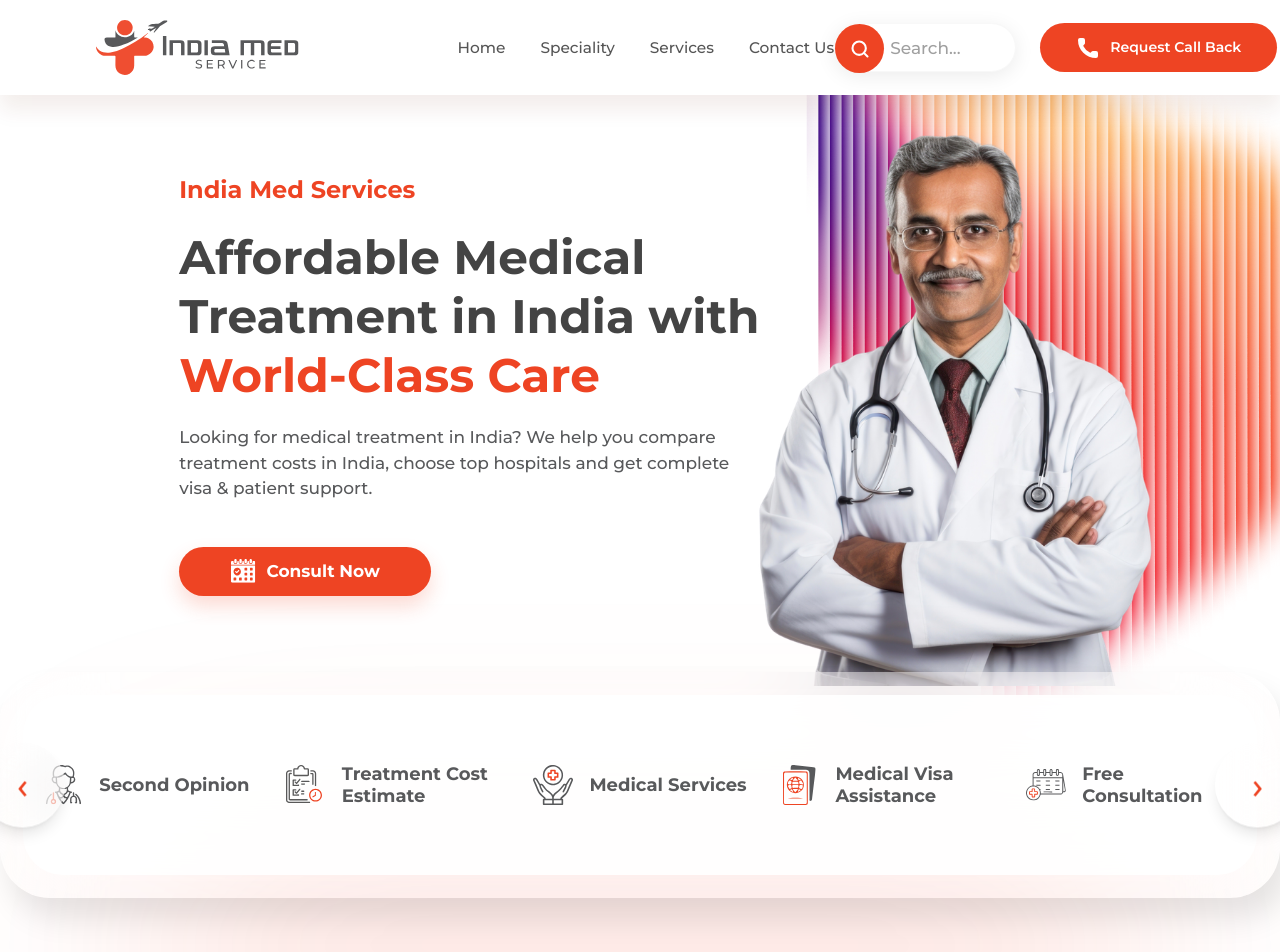
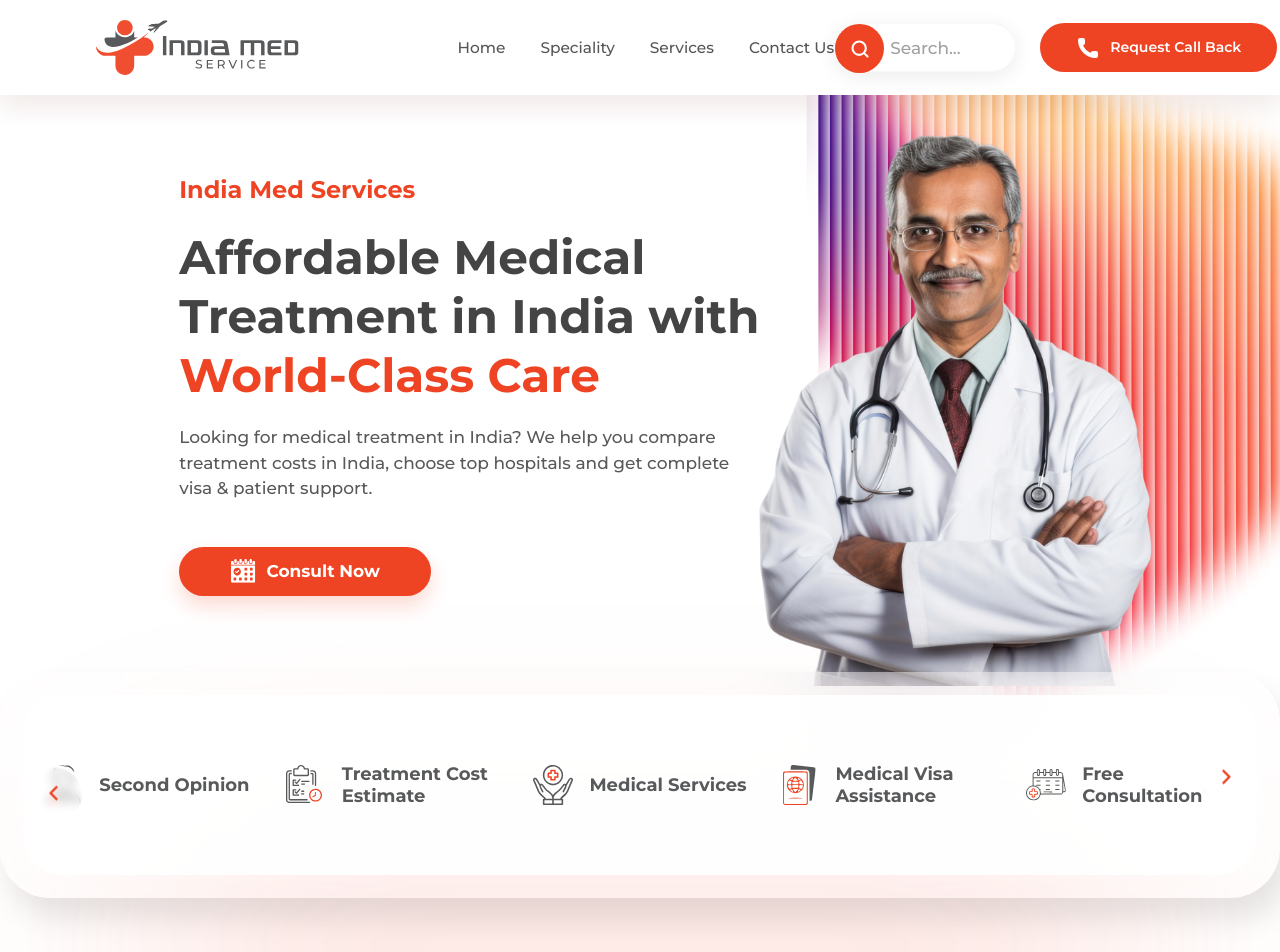
Before and after one commit to danish-rizwan-dev/india-med, a Next.js app: page / in a window 1280 px wide. Shown: the top 952 px of the page. Built offline with nearby package versions, Linux system fonts and the light colour scheme.

Commit message:
feat: add FeaturedDestination, IndiaMedNetwork, and ServicesBar section components

```diff
--- a/components/sections/FeaturedDestination.tsx
+++ b/components/sections/FeaturedDestination.tsx
@@ -149,21 +149,47 @@ export default function FeaturedDestination() {
           </div>
         </div>
 
-        {/* ================= NAVIGATION BUTTONS ================= */}
+        {/* ================= NAVIGATION BUTTONS - HIGH-FIDELITY SVG (BOTTOM) ================= */}
         <div className="hidden lg:flex items-center justify-center gap-6 mt-10 lg:mt-16">
           <button
             onClick={scrollPrev}
-            className="w-12 h-12 lg:w-[60px] lg:h-[60px] rounded-full border border-white/40 flex items-center justify-center bg-white/20 backdrop-blur-xl text-[#58595B] hover:bg-[#EE4423] hover:text-white hover:border-[#EE4423] transition-all duration-300 shadow-xl"
+            className="pointer-events-auto w-20 h-20 flex items-center justify-center transition-all hover:scale-110 active:scale-95 group"
             aria-label="Previous destination"
           >
-            <ChevronLeft size={24} className="lg:w-[32px] lg:h-[32px]" />
+            <svg width="80" height="80" viewBox="0 0 80 80" fill="none" xmlns="http://www.w3.org/2000/svg">
+              <g>
+                <foreignObject x="0" y="0" width="80" height="80">
+                  <div style={{ backdropFilter: "blur(5px)", clipPath: "url(#bgblur_dest_left_clip_hf)", height: "100%", width: "100%" }}></div>
+                </foreignObject>
+                <rect x="11.5" y="11.5" width="57" height="57" rx="28.5" fill="white" fillOpacity="0.5" stroke="white" strokeWidth="3"/>
+                <path fillRule="evenodd" clipRule="evenodd" d="M34.7071 37.7071L41.3417 31.0726L43 32.731L37.1946 38.5363L43 44.3417L41.3417 46L34.7071 39.3655C34.4873 39.1456 34.3638 38.8473 34.3638 38.5363C34.3638 38.2253 34.4873 37.9271 34.7071 37.7071Z" fill="#EE4423"/>
+              </g>
+              <defs>
+                <clipPath id="bgblur_dest_left_clip_hf">
+                  <rect x="11.5" y="11.5" width="57" height="57" rx="28.5"/>
+                </clipPath>
+              </defs>
+            </svg>
           </button>
           <button
             onClick={scrollNext}
-            className="w-12 h-12 lg:w-[60px] lg:h-[60px] rounded-full border border-white/40 flex items-center justify-center bg-white/20 backdrop-blur-xl text-[#58595B] hover:bg-[#EE4423] hover:text-white hover:border-[#EE4423] transition-all duration-300 shadow-xl"
+            className="pointer-events-auto w-20 h-20 flex items-center justify-center transition-all hover:scale-110 active:scale-95 group"
             aria-label="Next destination"
           >
-            <ChevronRight size={24} className="lg:w-[32px] lg:h-[32px]" />
+            <svg width="80" height="80" viewBox="0 0 80 80" fill="none" xmlns="http://www.w3.org/2000/svg" className="rotate-180">
+              <g>
+                <foreignObject x="0" y="0" width="80" height="80">
+                  <div style={{ backdropFilter: "blur(5px)", clipPath: "url(#bgblur_dest_right_clip_hf)", height: "100%", width: "100%" }}></div>
+                </foreignObject>
+                <rect x="11.5" y="11.5" width="57" height="57" rx="28.5" fill="white" fillOpacity="0.5" stroke="white" strokeWidth="3"/>
+                <path fillRule="evenodd" clipRule="evenodd" d="M34.7071 37.7071L41.3417 31.0726L43 32.731L37.1946 38.5363L43 44.3417L41.3417 46L34.7071 39.3655C34.4873 39.1456 34.3638 38.8473 34.3638 38.5363C34.3638 38.2253 34.4873 37.9271 34.7071 37.7071Z" fill="#EE4423"/>
+              </g>
+              <defs>
+                <clipPath id="bgblur_dest_right_clip_hf">
+                  <rect x="11.5" y="11.5" width="57" height="57" rx="28.5"/>
+                </clipPath>
+              </defs>
+            </svg>
           </button>
         </div>
 
--- a/components/sections/IndiaMedNetwork.tsx
+++ b/components/sections/IndiaMedNetwork.tsx
@@ -121,23 +121,47 @@ export default function IndiaMedNetwork() {
       </div>
 
       <div className="relative w-full">
-        {/* ARROWS - Hidden on small mobile to prevent overlap, visible from md up */}
-        <div className="absolute top-1/2 -translate-y-[50px] left-0 right-0 z-50 pointer-events-none flex justify-between px-4 lg:px-20">
+        {/* ================= NAVIGATION BUTTONS - HIGH-FIDELITY SVG ================= */}
+        <div className="hidden lg:flex absolute top-1/2 -translate-y-1/2 lg:-translate-y-[65%] lg:-mt-[3px] left-0 right-0 z-50 pointer-events-none flex justify-between px-4 lg:px-20">
           <button
             onClick={scrollPrev}
-            type="button"
-            aria-label="Previous Hospital"
-            className="pointer-events-auto h-10 w-10 md:h-12 md:w-12 flex items-center justify-center rounded-full bg-white shadow-xl text-[#EE4423] border border-gray-100 hover:scale-110 active:scale-95 transition-all"
+            className="pointer-events-auto w-20 h-20 flex items-center justify-center transition-all hover:scale-110 active:scale-95 group"
+            aria-label="Previous hospital"
           >
-            <ChevronLeft size={24} strokeWidth={3} />
+            <svg width="80" height="80" viewBox="0 0 80 80" fill="none" xmlns="http://www.w3.org/2000/svg">
+              <g>
+                <foreignObject x="0" y="0" width="80" height="80">
+                  <div style={{ backdropFilter: "blur(5px)", clipPath: "url(#bgblur_network_left_clip)", height: "100%", width: "100%" }}></div>
+                </foreignObject>
+                <rect x="11.5" y="11.5" width="57" height="57" rx="28.5" fill="white" fillOpacity="0.5" stroke="white" strokeWidth="3" />
+                <path fillRule="evenodd" clipRule="evenodd" d="M34.7071 37.7071L41.3417 31.0726L43 32.731L37.1946 38.5363L43 44.3417L41.3417 46L34.7071 39.3655C34.4873 39.1456 34.3638 38.8473 34.3638 38.5363C34.3638 38.2253 34.4873 37.9271 34.7071 37.7071Z" fill="#EE4423" />
+              </g>
+              <defs>
+                <clipPath id="bgblur_network_left_clip">
+                  <rect x="11.5" y="11.5" width="57" height="57" rx="28.5" />
+                </clipPath>
+              </defs>
+            </svg>
           </button>
           <button
             onClick={scrollNext}
-            type="button"
-            aria-label="Next Hospital"
-            className="pointer-events-auto h-10 w-10 md:h-12 md:w-12 flex items-center justify-center rounded-full bg-white shadow-xl text-[#EE4423] border border-gray-100 hover:scale-110 active:scale-95 transition-all"
+            className="pointer-events-auto w-20 h-20 flex items-center justify-center transition-all hover:scale-110 active:scale-95 group"
+            aria-label="Next hospital"
           >
-            <ChevronRight size={24} strokeWidth={3} />
+            <svg width="80" height="80" viewBox="0 0 80 80" fill="none" xmlns="http://www.w3.org/2000/svg" className="rotate-180">
+              <g>
+                <foreignObject x="0" y="0" width="80" height="80">
+                  <div style={{ backdropFilter: "blur(5px)", clipPath: "url(#bgblur_network_right_clip)", height: "100%", width: "100%" }}></div>
+                </foreignObject>
+                <rect x="11.5" y="11.5" width="57" height="57" rx="28.5" fill="white" fillOpacity="0.5" stroke="white" strokeWidth="3" />
+                <path fillRule="evenodd" clipRule="evenodd" d="M34.7071 37.7071L41.3417 31.0726L43 32.731L37.1946 38.5363L43 44.3417L41.3417 46L34.7071 39.3655C34.4873 39.1456 34.3638 38.8473 34.3638 38.5363C34.3638 38.2253 34.4873 37.9271 34.7071 37.7071Z" fill="#EE4423" />
+              </g>
+              <defs>
+                <clipPath id="bgblur_network_right_clip">
+                  <rect x="11.5" y="11.5" width="57" height="57" rx="28.5" />
+                </clipPath>
+              </defs>
+            </svg>
           </button>
         </div>
 
--- a/components/sections/ServicesBar.tsx
+++ b/components/sections/ServicesBar.tsx
@@ -81,9 +81,26 @@ export default function ServiceBar() {
 
       <div className="relative flex items-center justify-center w-full max-w-[1400px] -translate-y-1/2 mt-[-100px] lg:mt-[-160px]">
 
-        {/* Glassmorphic Left Arrow */}
-        <button className="hidden md:flex absolute left-[-15px] lg:left-[-20px] top-1/2 -translate-y-1/2 z-50 w-[60px] h-[60px] lg:w-[85px] lg:h-[85px] bg-white/20 backdrop-blur-xl rounded-full items-center justify-center shadow-lg border border-white/30 hover:bg-[#EE4423]/40 transition-all group">
-          <span className="text-[#EE4423] text-3xl lg:text-4xl group-hover:-translate-x-1 transition-transform">‹</span>
+        {/* Glassmorphic Left Arrow - Exact User SVG */}
+        <button
+          onClick={() => { }}
+          className="hidden md:flex absolute left-[-15px] lg:left-[5px] xl:left-[15px] top-1/2 -translate-y-[38%] z-50 w-20 h-20 items-center justify-center transition-all hover:scale-110 active:scale-95 group pointer-events-auto"
+          aria-label="Previous service"
+        >
+          <svg width="80" height="80" viewBox="0 0 80 80" fill="none" xmlns="http://www.w3.org/2000/svg">
+            <g>
+              <foreignObject x="0" y="0" width="80" height="80">
+                <div style={{ backdropFilter: "blur(5px)", clipPath: "url(#bgblur_service_left_clip)", height: "100%", width: "100%" }}></div>
+              </foreignObject>
+              <rect x="11.5" y="11.5" width="57" height="57" rx="28.5" fill="white" fillOpacity="0.5" stroke="white" strokeWidth="3" />
+              <path fillRule="evenodd" clipRule="evenodd" d="M34.7071 37.7071L41.3417 31.0726L43 32.731L37.1946 38.5363L43 44.3417L41.3417 46L34.7071 39.3655C34.4873 39.1456 34.3638 38.8473 34.3638 38.5363C34.3638 38.2253 34.4873 37.9271 34.7071 37.7071Z" fill="#EE4423" />
+            </g>
+            <defs>
+              <clipPath id="bgblur_service_left_clip">
+                <rect x="11.5" y="11.5" width="57" height="57" rx="28.5" />
+              </clipPath>
+            </defs>
+          </svg>
         </button>
 
         <div
@@ -117,9 +134,26 @@ export default function ServiceBar() {
           </div>
         </div>
 
-        {/* Glassmorphic Right Arrow */}
-        <button className="hidden md:flex absolute right-[-15px] lg:right-[-20px] top-1/2 -translate-y-1/2 z-50 w-[60px] h-[60px] lg:w-[85px] lg:h-[85px] bg-white/20 backdrop-blur-xl rounded-full items-center justify-center shadow-lg border border-white/30 hover:bg-[#EE4423]/40 transition-all group">
-          <span className="text-[#EE4423] text-3xl lg:text-4xl group-hover:translate-x-1 transition-transform">›</span>
+        {/* Glassmorphic Right Arrow - Exact User SVG (Rotated) */}
+        <button
+          onClick={() => { }}
+          className="hidden md:flex absolute right-[-15px] lg:right-[5px] xl:right-[15px] top-1/2 -translate-y-[62%] z-50 w-20 h-20 items-center justify-center transition-all hover:scale-110 active:scale-95 group pointer-events-auto"
+          aria-label="Next service"
+        >
+          <svg width="80" height="80" viewBox="0 0 80 80" fill="none" xmlns="http://www.w3.org/2000/svg" className="rotate-180">
+            <g>
+              <foreignObject x="0" y="0" width="80" height="80">
+                <div style={{ backdropFilter: "blur(5px)", clipPath: "url(#bgblur_service_right_clip)", height: "100%", width: "100%" }}></div>
+              </foreignObject>
+              <rect x="11.5" y="11.5" width="57" height="57" rx="28.5" fill="white" fillOpacity="0.5" stroke="white" strokeWidth="3" />
+              <path fillRule="evenodd" clipRule="evenodd" d="M34.7071 37.7071L41.3417 31.0726L43 32.731L37.1946 38.5363L43 44.3417L41.3417 46L34.7071 39.3655C34.4873 39.1456 34.3638 38.8473 34.3638 38.5363C34.3638 38.2253 34.4873 37.9271 34.7071 37.7071Z" fill="#EE4423" />
+            </g>
+            <defs>
+              <clipPath id="bgblur_service_right_clip">
+                <rect x="11.5" y="11.5" width="57" height="57" rx="28.5" />
+              </clipPath>
+            </defs>
+          </svg>
         </button>
       </div>
 
```
